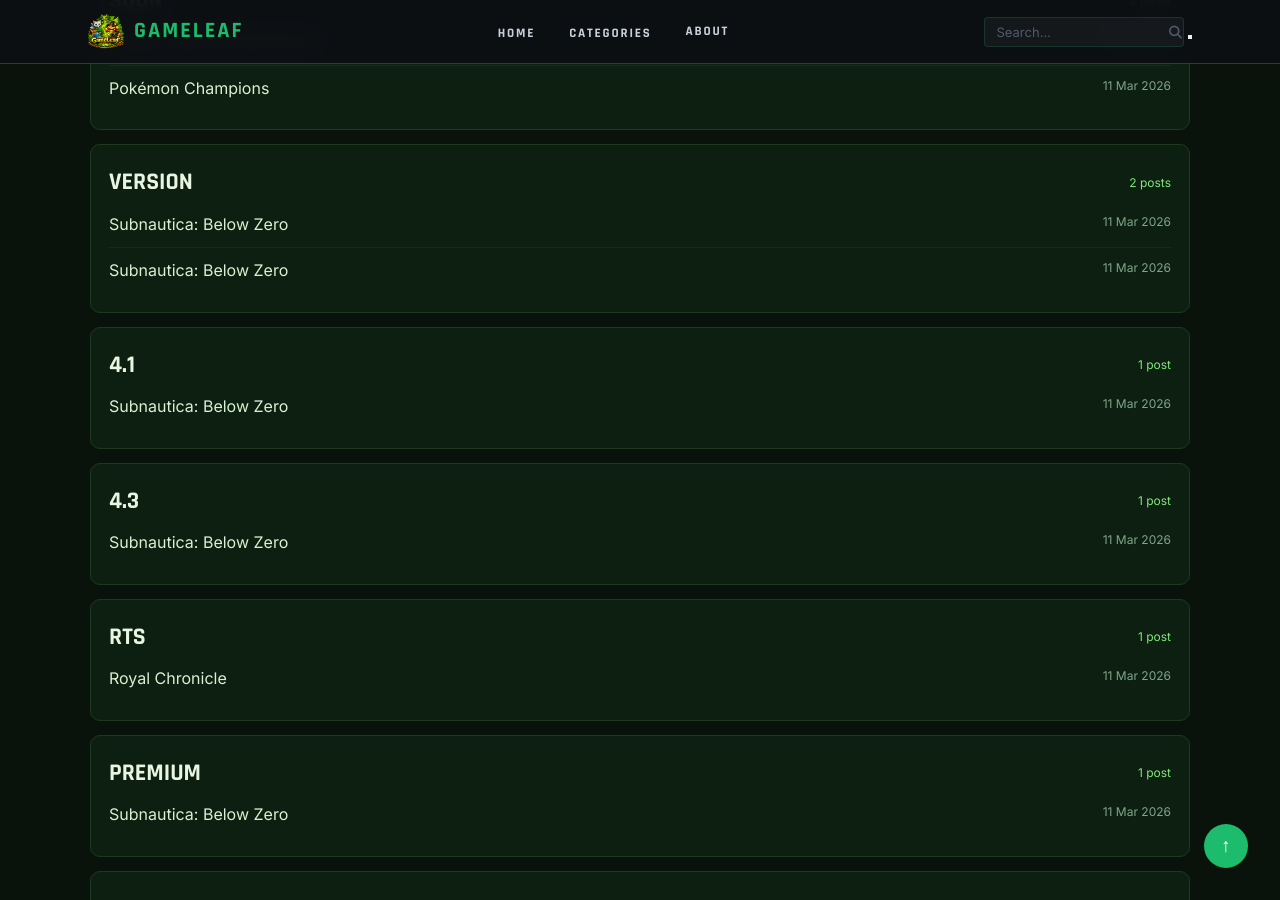
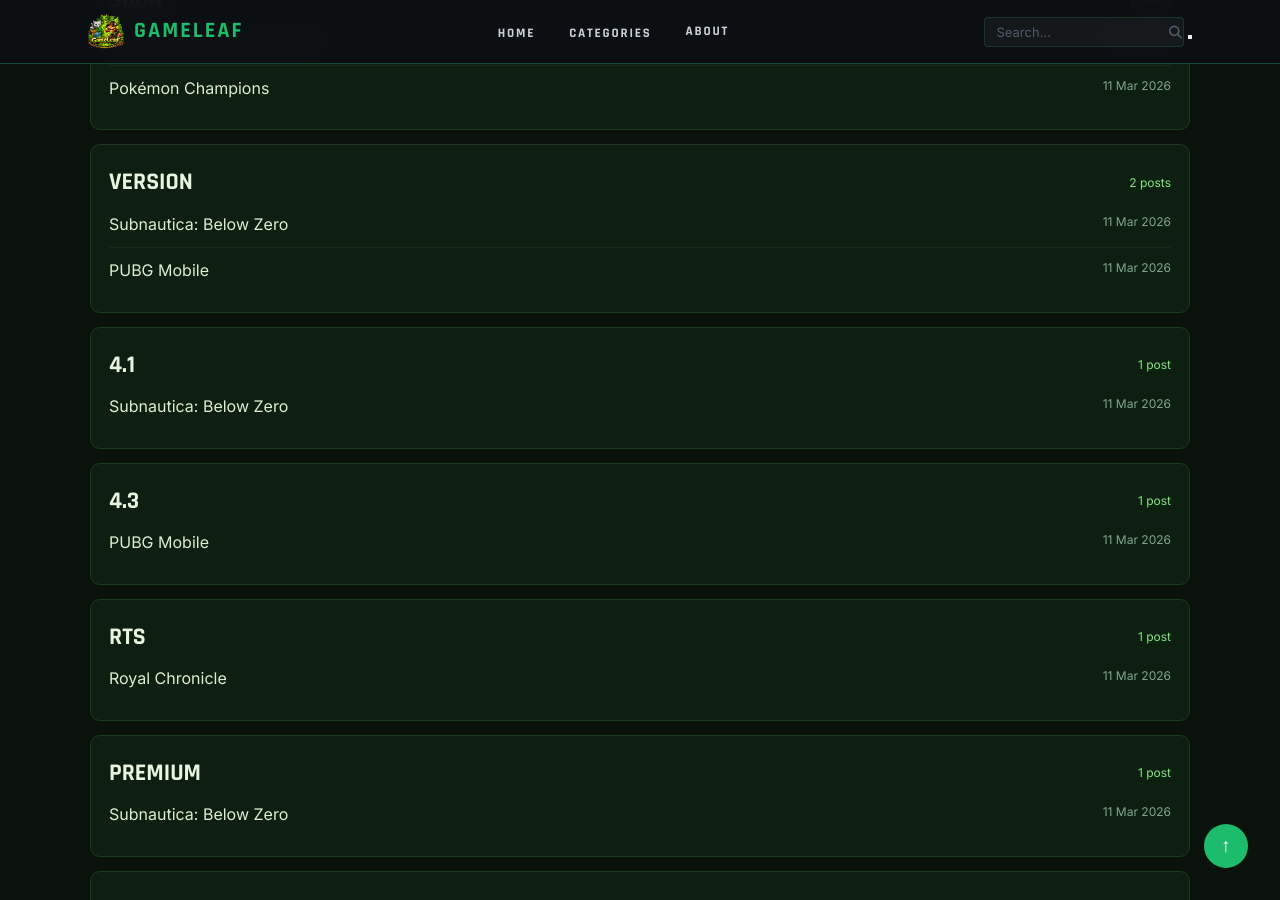
Before and after one commit to gryver99/gryver99.github.io, a Jekyll site: the page built from pages/tags.md, in a window 1280 px wide and 900 px high, scrolled down 750 px. Built offline with Jekyll 4.4.1, drawn with Linux system fonts in a browser that asks for light colours.

Commit message:
Aggiornamento

```diff
--- a/_posts/2026-03-11-PUBG-Mobile Update-Celebrating-8-Years .md
+++ b/_posts/2026-03-11-PUBG-Mobile Update-Celebrating-8-Years .md
@@ -1,7 +1,7 @@
 ---
 layout: post
-title: " Subnautica: Below Zero"
-subtitle: "Defy the Gods"
+title: " PUBG Mobile"
+subtitle: "Update 4.3"
 date: 2026-03-11
 release_date: "2026-03-10"
 category: Battle Royale
```
